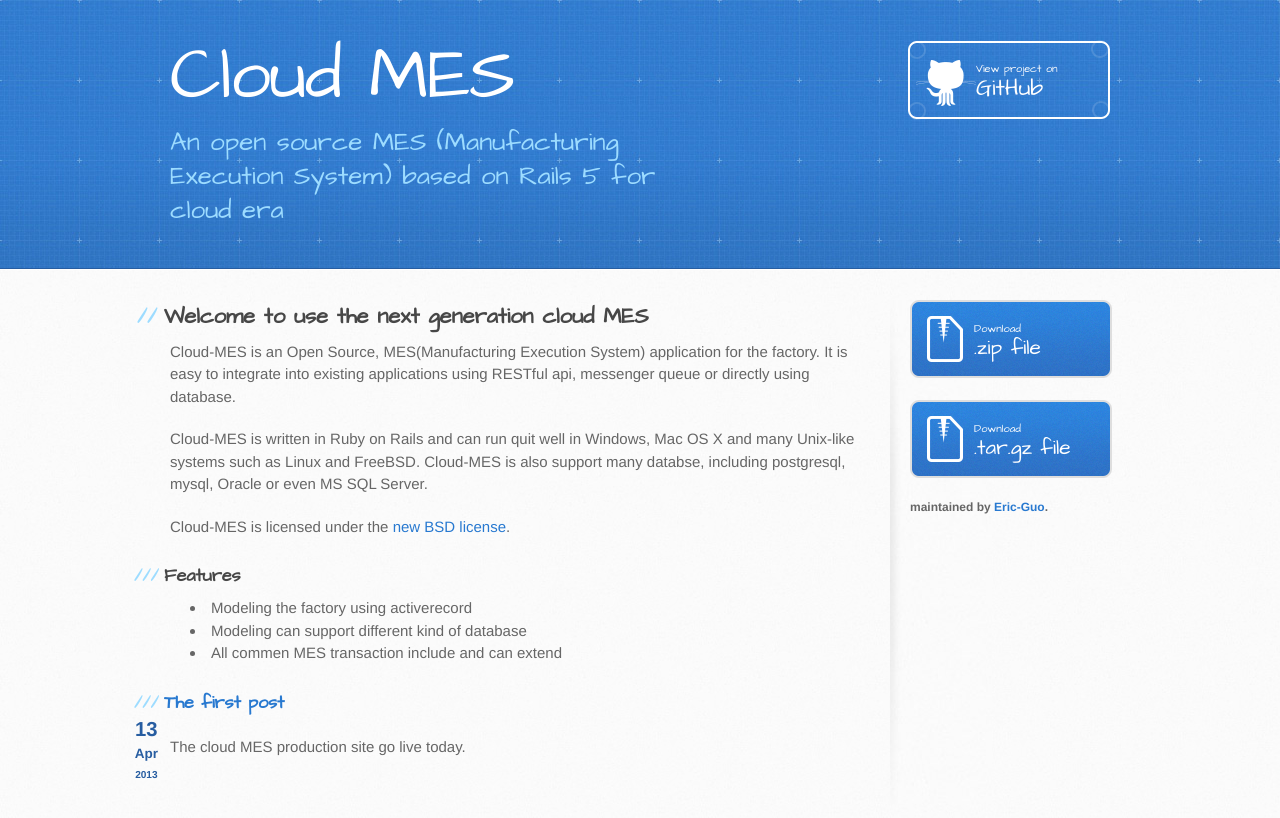
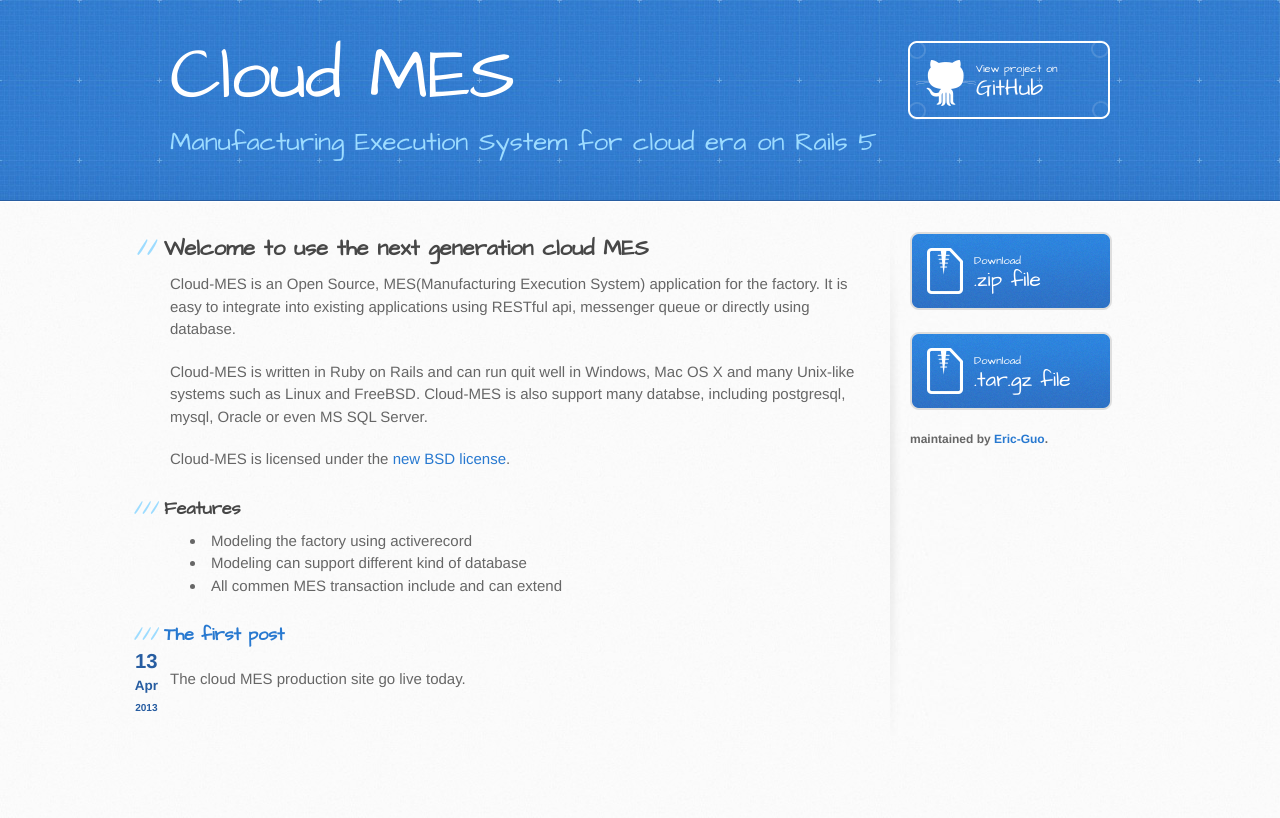
Before and after one commit to cloud-mes/website, a Jekyll site: the page built from index.md, in a window 1280 px wide. Shown: the top 818 px of the page. Built offline with Jekyll 4.4.1, drawn with Linux system fonts in a browser that asks for light colours.

```diff
--- a/_layouts/default.html
+++ b/_layouts/default.html
@@ -20,7 +20,7 @@
     <header>
       <div class="inner">
         <h1>Cloud MES</h1>
-        <h2>An open source MES (Manufacturing Execution System) based on Rails 5 for cloud era</h2>
+        <h2>Manufacturing Execution System for cloud era on Rails 5</h2>
         <a href="https://github.com/cloud-mes/cloud-mes" class="button"><small>View project on</small>GitHub</a>
       </div>
     </header>
--- a/stylesheets/stylesheet.css
+++ b/stylesheets/stylesheet.css
@@ -85,7 +85,6 @@ header h2 {
   color: #9ddcff;
   font-weight: normal;
   line-height: 1.3;
-  width: 540px;
   letter-spacing: 0;
 }
 
```
Also changed, not shown: params.json (+1 -1 lines).
